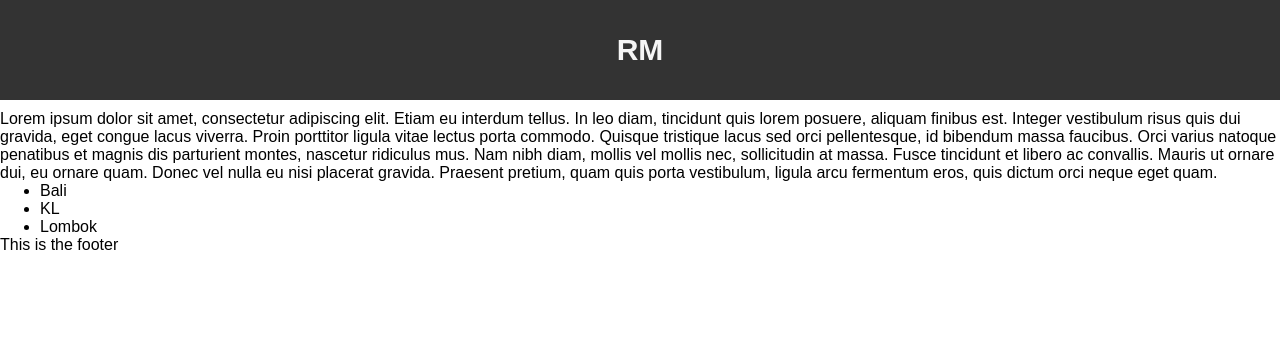
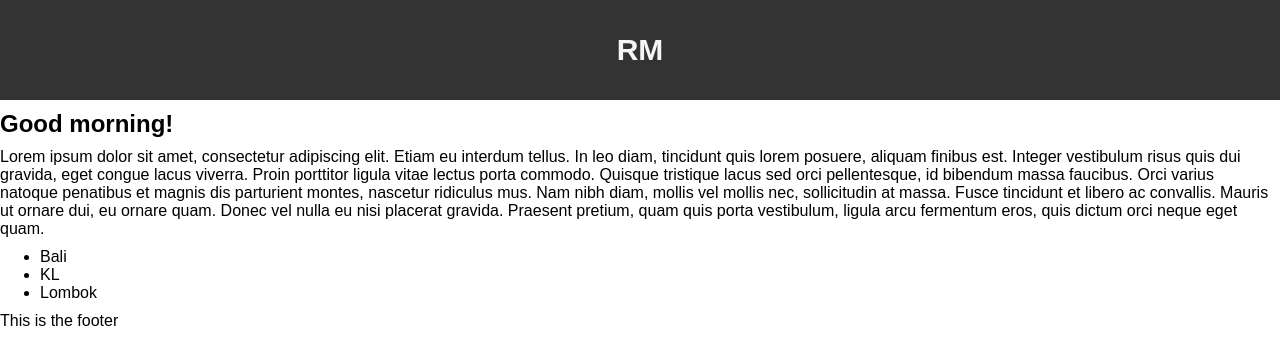
Before and after one commit to Rusydy/React-App, a React (Create React App) app: page / in a window 1280 px wide. Shown: the top 364 px of the page. Built offline with nearby package versions, Linux system fonts and the light colour scheme.

Commit message:
add greeting

```diff
--- a/src/App.css
+++ b/src/App.css
@@ -4,6 +4,10 @@
   /* padding: 0; */
 }
 
+
+body {
+  font-family: Arial, Helvetica, sans-serif;
+}
 .navbar {
   height: 100px;
   background-color: #333;
@@ -16,6 +20,6 @@
   align-items: center;
 }
 
-body {
-  font-family: Arial, Helvetica, sans-serif;
+.pharagraph{
+  margin: 10px 5px 10px 0px;
 }
--- a/src/App.js
+++ b/src/App.js
@@ -3,11 +3,13 @@ import './App.css'
 import Header from "./components/Header"
 import MainContent from "./components/MainContent"
 import Footer from "./components/Footer"
+import Greeting from "./components/Greeting"
 
 function App() {
   return (
     <div>
       <Header />
+      <Greeting />
       <MainContent />
       <Footer />
   </div>
--- /dev/null
+++ b/src/components/Greeting.js
@@ -0,0 +1,17 @@
+import React from "react"
+
+function Greeting(){
+    const date = new Date()
+    const hours = date.getHours()
+    let timeOfDay
+
+    if (hours < 12) timeOfDay = "morning";
+    else if (hours >= 12 && hours <= 17) timeOfDay = "afternoon";
+    else timeOfDay = "night";
+
+    return (
+    <h2>Good {timeOfDay}!</h2>
+    )
+}
+
+export default Greeting
--- a/src/components/MainContent.js
+++ b/src/components/MainContent.js
@@ -2,8 +2,10 @@ import React from "react"
 
 function MainContent () {
     return (
-        <div>
-            <p>Lorem ipsum dolor sit amet, consectetur adipiscing elit. Etiam eu interdum tellus. In leo diam, tincidunt quis lorem posuere, aliquam finibus est. Integer vestibulum risus quis dui gravida, eget congue lacus viverra. Proin porttitor ligula vitae lectus porta commodo. Quisque tristique lacus sed orci pellentesque, id bibendum massa faucibus. Orci varius natoque penatibus et magnis dis parturient montes, nascetur ridiculus mus. Nam nibh diam, mollis vel mollis nec, sollicitudin at massa. Fusce tincidunt et libero ac convallis. Mauris ut ornare dui, eu ornare quam. Donec vel nulla eu nisi placerat gravida. Praesent pretium, quam quis porta vestibulum, ligula arcu fermentum eros, quis dictum orci neque eget quam.</p>
+        <div className="pharagraph">
+            <p className="pharagraph">
+                Lorem ipsum dolor sit amet, consectetur adipiscing elit. Etiam eu interdum tellus. In leo diam, tincidunt quis lorem posuere, aliquam finibus est. Integer vestibulum risus quis dui gravida, eget congue lacus viverra. Proin porttitor ligula vitae lectus porta commodo. Quisque tristique lacus sed orci pellentesque, id bibendum massa faucibus. Orci varius natoque penatibus et magnis dis parturient montes, nascetur ridiculus mus. Nam nibh diam, mollis vel mollis nec, sollicitudin at massa. Fusce tincidunt et libero ac convallis. Mauris ut ornare dui, eu ornare quam. Donec vel nulla eu nisi placerat gravida. Praesent pretium, quam quis porta vestibulum, ligula arcu fermentum eros, quis dictum orci neque eget quam.
+            </p>
             <ul>
                 <li>Bali</li>
                 <li>KL</li>
```
